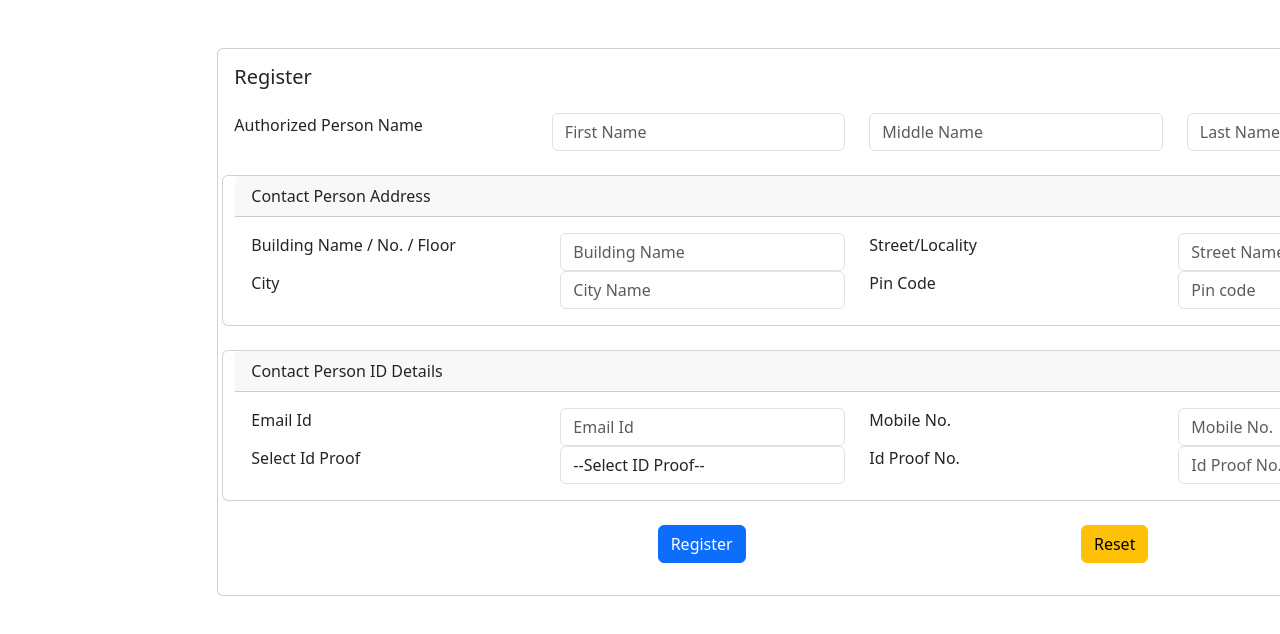
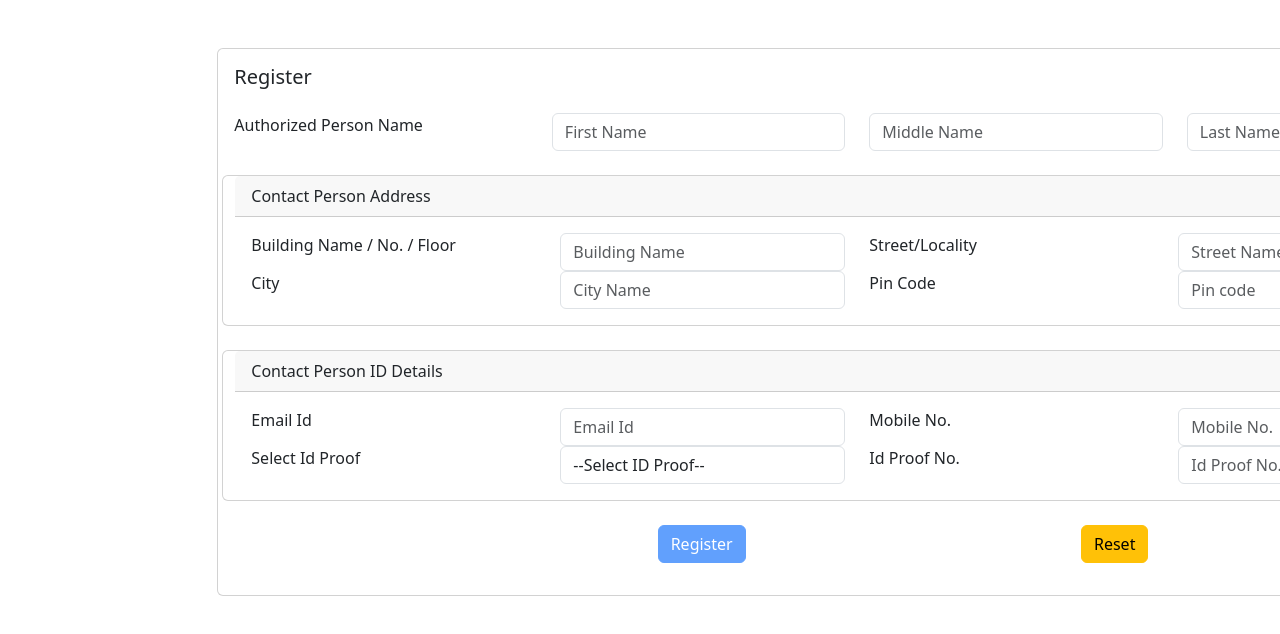
Before and after one commit to devashreegosavi/ngdrs, an Angular app: page / in a window 1280 px wide. Shown: the top 634 px of the page. Built offline with nearby package versions, Linux system fonts and the light colour scheme.

Commit message:
23 aug 2024 - 4.30pm

```diff
--- a/src/app/app.component.html
+++ b/src/app/app.component.html
@@ -220,7 +220,7 @@
                             <div class="row">
                                 <div class="col">&nbsp;</div>
                                 <div class="col">
-                                    <button type="submit" class="btn btn-primary">Register</button>
+                                    <button type="submit" class="btn btn-primary" [disabled]="form.invalid">Register</button>
                                 </div>
                                 <div class="col">
                                     <button
@@ -231,6 +231,7 @@
                                     Reset
                                 </button>
                                 </div>
+
                             </div>
                         </div>
                     </form>
--- a/src/app/app.component.ts
+++ b/src/app/app.component.ts
@@ -39,8 +39,8 @@
       this.form = this.formbuilder.group(
         {
           firstname: ['', [Validators.required, Validators.minLength(20), this.alphabeticValidator()]],
-          middlename: ['', Validators.required, Validators.minLength(20), this.alphabeticValidator()],
-          lastname: ['', Validators.required, Validators.minLength(20), this.alphabeticValidator()],
+          middlename: ['', [Validators.required, Validators.minLength(20), this.alphabeticValidator()]],
+          lastname: ['', [Validators.required, Validators.minLength(20), this.alphabeticValidator()]],
           building: ['', Validators.required],
           street: ['', Validators.required],
           city: ['', Validators.required],
```
